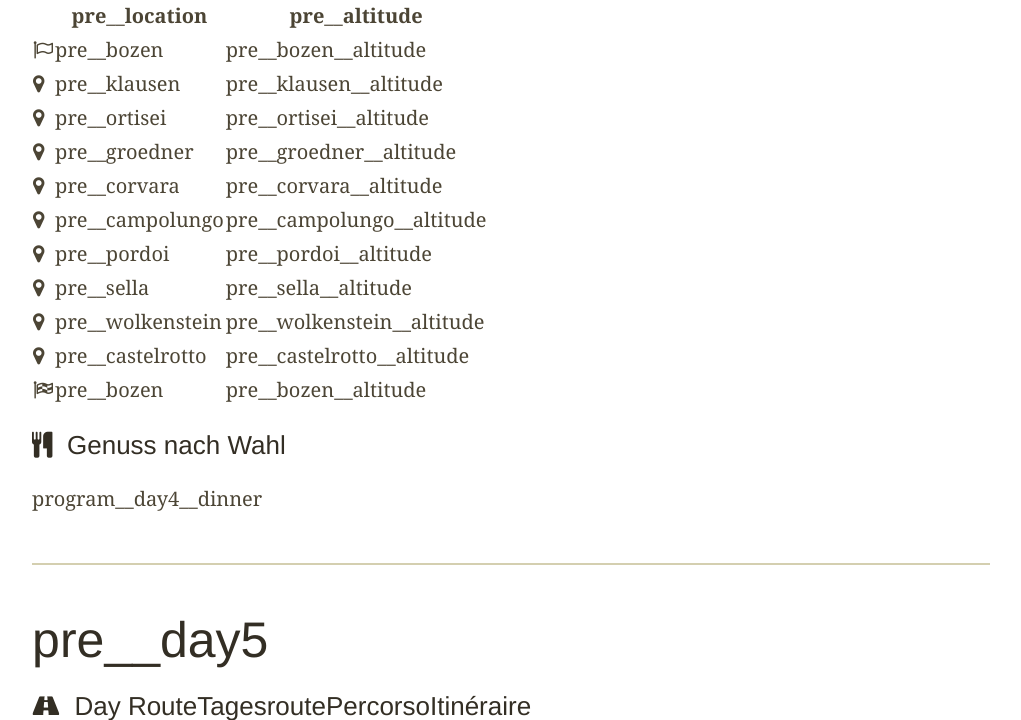
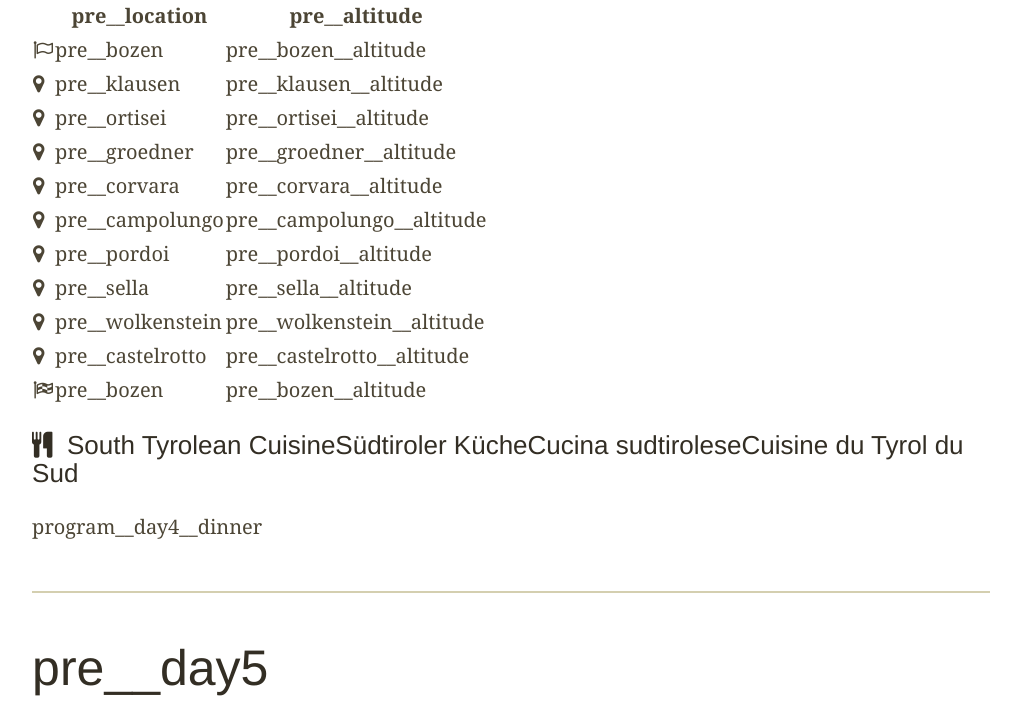
Before and after one commit to xonic/gpd-theme, a WordPress theme: the page made by themes/gp-dolomiti/timetable.php in a window 1280 px wide. Shown: the part 2175-2895 px from the top of the page, without its empty margins (129-1150 px from the left). Run offline with PHP 8.4 and a stand-in for WordPress, Linux system fonts and the light colour scheme; the site name, menu and one post (Sample post) are stand-ins, and other content is empty; some libraries are stand-ins or nearby versions.

Commit message:
- change program dinner 3 text and translate

```diff
--- a/themes/gp-dolomiti/timetable.php
+++ b/themes/gp-dolomiti/timetable.php
@@ -557,7 +557,7 @@ get_header(); ?>
 					</table>
 					<div class="day__dinner cf">
 
-						<h3 class="subsection__heading"><i class="fa fa-cutlery"></i>&nbsp;&nbsp;Genuss nach Wahl</h3>
+						<h3 class="subsection__heading"><i class="fa fa-cutlery"></i>&nbsp;&nbsp;<? _e("<!--:en-->South Tyrolean Cuisine<!--:--><!--:de-->Südtiroler Küche<!--:--><!--:it-->Cucina sudtirolese<!--:--><!--:fr-->Cuisine du Tyrol du Sud<!--:-->"); ?></h3>
 
 						<section class="slider slider--rev">
 							<ul class="slider__slides slider__slides--contains-4">
```
Also changed, not shown: 8 other files.
